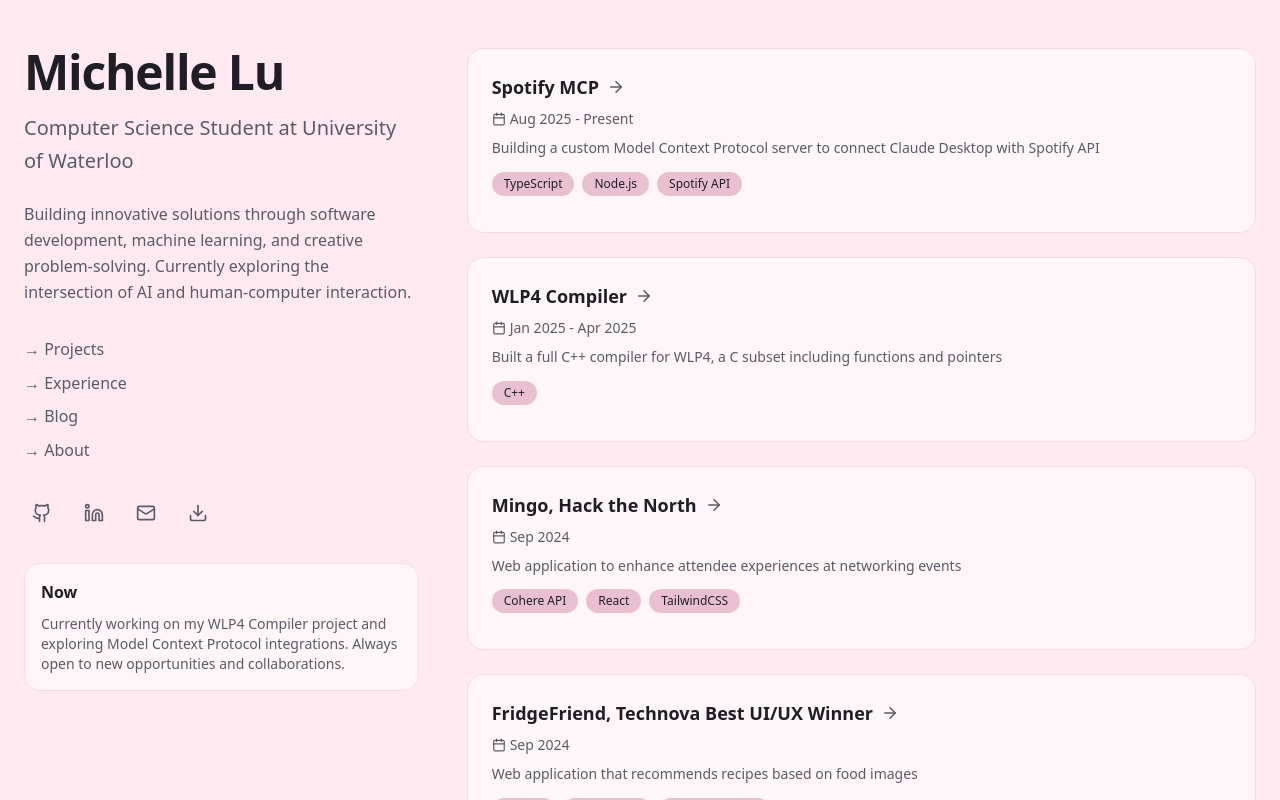
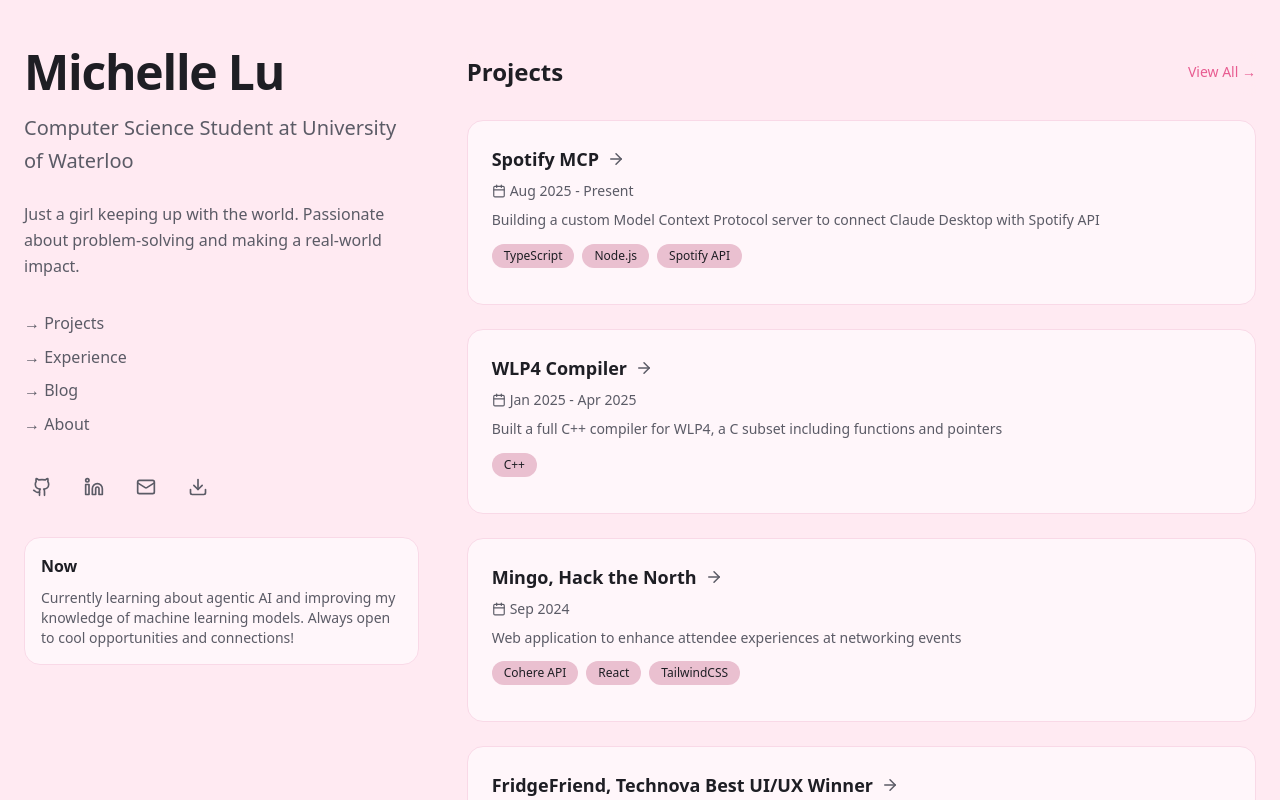
Before and after one commit to albertred/michelle_portfolio, a Next.js app: page / in a window 1280 px wide. Shown: the top 800 px of the page. Built offline with nearby package versions, Linux system fonts and the light colour scheme.

Commit message:
page info fixes

```diff
--- a/src/app/about/page.tsx
+++ b/src/app/about/page.tsx
@@ -2,9 +2,9 @@ import Link from 'next/link';
 import { ChevronLeft, Mail, Download, Github, Linkedin } from 'lucide-react';
 
 const skills = {
-  'Programming Languages': ['C++', 'Python', 'JavaScript', 'TypeScript', 'HTML/CSS'],
-  'Frameworks & Libraries': ['React', 'Node.js', 'Express.js', '.NET Core', 'Django', 'TailwindCSS'],
-  'Tools & Technologies': ['Git', 'Linux', 'Playwright', 'Insomnia', 'MSTest', 'PyTorch', 'MongoDB'],
+  'Programming Languages': ['C++', 'C', 'Python', 'JavaScript', 'HTML/CSS'],
+  'Frameworks & Libraries': ['React', 'Angular', 'Node.js', 'Express.js', '.NET Core', 'PyTorch', 'TailwindCSS'],
+  'Tools & Technologies': ['Git', 'Linux', 'Playwright', 'Insomnia'],
   'Databases': ['SQL', 'MongoDB Atlas'],
   'Cloud & Deployment': ['Vercel', 'Azure']
 };
@@ -15,7 +15,7 @@ const values = [
     description: 'I believe in constantly expanding my knowledge and staying curious about new technologies and methodologies.'
   },
   {
-    title: 'Quality & Craftsmanship',
+    title: 'Creativity',
     description: 'I strive to write clean, maintainable code and build solutions that are both functional and elegant.'
   },
   {
@@ -47,7 +47,7 @@ export default function AboutPage() {
             About Me
           </h1>
           <p className="text-xl text-ink-muted leading-relaxed">
-            Computer Science student, software developer, and lifelong learner.
+            Computer Science student.
           </p>
         </div>
 
@@ -164,7 +164,7 @@ export default function AboutPage() {
                 </div>
                 <div>
                   <span className="text-ink-muted">GPA:</span>
-                  <span className="text-ink ml-2">92.00/100</span>
+                  <span className="text-ink ml-2">91.00/100</span>
                 </div>
               </div>
             </div>
@@ -206,9 +206,8 @@ export default function AboutPage() {
               <h3 className="font-semibold text-ink mb-4">Currently Exploring</h3>
               <div className="space-y-2 text-sm text-ink-muted">
                 <p>• Model Context Protocol development</p>
-                <p>• Advanced compiler optimization techniques</p>
-                <p>• Machine learning in predictive coding</p>
-                <p>• WebGL and creative coding</p>
+                <p>• How to build an LLM from scratch </p>
+                <p>• Machine learning models and their applications</p>
               </div>
             </div>
           </div>
--- a/src/app/blog/page.tsx
+++ b/src/app/blog/page.tsx
@@ -3,20 +3,20 @@ import { ChevronLeft } from 'lucide-react';
 
 // TODO: Replace with actual blog posts from content/blog/*.mdx files
 const blogPosts = [
-  {
-    slug: 'building-spotify-mcp',
-    title: 'Building a Spotify MCP Server for Claude',
-    excerpt: 'How I built a Model Context Protocol server to integrate Spotify with Claude Desktop for natural language music control.',
-    date: '2025-01-15',
-    readTime: '5 min read'
-  },
-  {
-    slug: 'wlp4-compiler-journey',
-    title: 'Building a C++ Compiler from Scratch',
-    excerpt: 'My experience implementing a full compiler for WLP4, including lexical analysis, parsing, semantic analysis, and code generation.',
-    date: '2024-12-10',
-    readTime: '8 min read'
-  }
+  // {
+  //   slug: 'building-spotify-mcp',
+  //   title: 'Building a Spotify MCP Server for Claude',
+  //   excerpt: 'How I built a Model Context Protocol server to integrate Spotify with Claude Desktop for natural language music control.',
+  //   date: '2025-01-15',
+  //   readTime: '5 min read'
+  // },
+  // {
+  //   slug: 'wlp4-compiler-journey',
+  //   title: 'Building a C++ Compiler from Scratch',
+  //   excerpt: 'My experience implementing a full compiler for WLP4, including lexical analysis, parsing, semantic analysis, and code generation.',
+  //   date: '2024-12-10',
+  //   readTime: '8 min read'
+  // }
 ];
 
 export default function BlogPage() {
@@ -38,7 +38,7 @@ export default function BlogPage() {
             Blog
           </h1>
           <p className="text-xl text-ink-muted leading-relaxed">
-            Thoughts on software development, machine learning, and technology.
+            Thoughts on misc topics of intrigue!!
           </p>
         </div>
 
--- a/src/app/globals.css
+++ b/src/app/globals.css
@@ -31,6 +31,10 @@
   }
 }
 
+html {
+  scroll-behavior: smooth;
+}
+
 body {
   background: var(--bg);
   color: var(--ink);
--- a/src/app/projects/[slug]/page.tsx
+++ b/src/app/projects/[slug]/page.tsx
@@ -26,7 +26,7 @@ const projectsData: Record<string, ProjectData> = {
     summary: 'Building a custom Model Context Protocol server to connect Claude Desktop with Spotify API',
     description: `
       <div class="space-y-6">
-        <p>The Spotify MCP (Model Context Protocol) server represents an innovative approach to integrating music streaming capabilities directly into AI conversations. This project bridges the gap between natural language interaction and music control, allowing users to manage their Spotify experience through conversational commands.</p>
+        <p> I wanted to build this project to combine my love for spotify and interest in AI integrations. The Spotify MCP (Model Context Protocol) server represents an innovative approach to integrating music streaming capabilities directly into AI conversations. This project bridges the gap between natural language interaction and music control, allowing users to manage their Spotify experience through conversational commands. </p>
 
         <h2 class="text-2xl font-bold text-ink mt-8 mb-4">The Challenge</h2>
         <p>Modern AI assistants excel at understanding natural language but struggle with real-time integration of external services like music streaming platforms. Users often need to switch between their AI chat interface and music applications, breaking the flow of conversation and productivity.</p>
@@ -51,14 +51,15 @@ const projectsData: Record<string, ProjectData> = {
         </ul>
 
         <h2 class="text-2xl font-bold text-ink mt-8 mb-4">Impact & Learning</h2>
-        <p>This project has deepened my understanding of API integration patterns, real-time communication protocols, and the emerging field of AI-powered application interfaces. It demonstrates how traditional REST APIs can be enhanced with conversational interfaces to create more intuitive user experiences.</p>
+        <p>This project has allowed me to learn about
+        has deepened my understanding of API integration patterns, real-time communication protocols, and the emerging field of AI-powered application interfaces. It demonstrates how traditional REST APIs can be enhanced with conversational interfaces to create more intuitive user experiences.</p>
 
         <p>The project also explores the future of human-computer interaction, where natural language becomes the primary interface for complex application control. This has implications beyond music streaming, potentially revolutionizing how we interact with all digital services.</p>
       </div>
     `,
-    tech: ['TypeScript', 'Node.js', 'Spotify API', 'OAuth 2.0', 'WebSocket', 'MCP Protocol'],
+    tech: ['TypeScript', 'Node.js', 'Spotify API', 'OAuth 2.0', 'MCP Protocol'],
     links: {
-      github: 'https://github.com/albertred',
+      github: 'https://github.com/albertred/Spotify-MCP',
       live: ''
     },
     images: [],
@@ -215,7 +216,7 @@ const projectsData: Record<string, ProjectData> = {
     `,
     tech: ['React', 'TailwindCSS', 'Cohere API', 'Web Audio API', 'JavaScript', 'RESTful APIs'],
     links: {
-      github: 'https://github.com/albertred',
+      github: 'https://devpost.com/software/mingo-ua6mey',
       live: ''
     },
     images: [],
@@ -317,9 +318,9 @@ const projectsData: Record<string, ProjectData> = {
         <p>The project showcases the potential for AI to address sustainability challenges while creating engaging user experiences. Winning the Best UI/UX award validated our approach of putting user needs at the center of technical innovation.</p>
       </div>
     `,
-    tech: ['Python', 'Streamlit', 'YOLOv5', 'PropelAuth', 'MongoDB Atlas', 'Computer Vision', 'Machine Learning'],
+    tech: ['Python', 'Streamlit', 'YOLOv5', 'PropelAuth', 'MongoDB Atlas', 'Computer Vision'],
     links: {
-      github: 'https://github.com/albertred',
+      github: 'https://devpost.com/software/fridge-friend-07xzct',
       live: ''
     },
     images: [],
@@ -450,9 +451,9 @@ const projectsData: Record<string, ProjectData> = {
         <p>This project established my foundation in full-stack development and reinforced the importance of understanding user needs when designing technical solutions.</p>
       </div>
     `,
-    tech: ['Python', 'Django', 'Pandas', 'Openpyxl', 'PyPDF2', 'HTML/CSS', 'SQLite'],
+    tech: ['Python', 'Django', 'Pandas', 'Openpyxl', 'PyPDF2', 'HTML/CSS'],
     links: {
-      github: 'https://github.com/albertred',
+      github: 'https://github.com/albertred/payroll_system',
       live: ''
     },
     images: [],
--- a/src/components/MainPortfolio.tsx
+++ b/src/components/MainPortfolio.tsx
@@ -144,12 +144,7 @@ const experiences = [
   }
 ];
 
-const allItems = [...projects, ...experiences].sort((a, b) => {
-  // Sort by period (most recent first)
-  const aDate = new Date(a.period.split(' – ')[0] || a.period);
-  const bDate = new Date(b.period.split(' – ')[0] || b.period);
-  return bDate.getTime() - aDate.getTime();
-});
+// Removed allItems since we're now displaying projects and experiences in separate sections
 
 export default function MainPortfolio() {
   return (
@@ -173,16 +168,15 @@ export default function MainPortfolio() {
                   Computer Science Student at University of Waterloo
                 </p>
                 <p className="text-ink-muted leading-relaxed">
-                  Building innovative solutions through software development, machine learning, and creative problem-solving.
-                  Currently exploring the intersection of AI and human-computer interaction.
+                  Just a girl keeping up with the world. Passionate about problem-solving and making a real-world impact.
                 </p>
               </div>
 
               {/* Quick Links */}
               <nav className="space-y-2">
-                <Link href="/projects" className="block text-ink-muted hover:text-accent-600 transition-colors duration-200">
+                <a href="#work" className="block text-ink-muted hover:text-accent-600 transition-colors duration-200">
                   → Projects
-                </Link>
+                </a>
                 <a href="#experience" className="block text-ink-muted hover:text-accent-600 transition-colors duration-200">
                   → Experience
                 </a>
@@ -235,8 +229,7 @@ export default function MainPortfolio() {
               <div className="p-4 bg-card rounded-2xl border border-border">
                 <h3 className="font-semibold text-ink mb-2">Now</h3>
                 <p className="text-sm text-ink-muted">
-                  Currently working on my WLP4 Compiler project and exploring Model Context Protocol integrations.
-                  Always open to new opportunities and collaborations.
+                  Currently learning about agentic AI and improving my knowledge of machine learning models. Always open to cool opportunities and connections!
                 </p>
               </div>
             </div>
@@ -244,12 +237,43 @@ export default function MainPortfolio() {
 
           {/* Right Column - Scrollable Feed */}
           <div className="space-y-6">
-            {allItems.map((item) => (
-              <Card
-                key={item.id}
-                {...item}
-              />
-            ))}
+            {/* Projects Section */}
+            <section id="work" className="scroll-mt-24">
+              <div className="flex items-center justify-between mb-6 sticky top-4 bg-bg/80 backdrop-blur-sm py-2 z-10">
+                <h2 className="text-2xl font-bold text-ink">
+                  Projects
+                </h2>
+                <Link
+                  href="/projects"
+                  className="text-sm text-accent-600 hover:text-accent-600/80 transition-colors duration-200 font-medium"
+                >
+                  View All →
+                </Link>
+              </div>
+              <div className="space-y-6">
+                {projects.map((project) => (
+                  <Card
+                    key={project.id}
+                    {...project}
+                  />
+                ))}
+              </div>
+            </section>
+
+            {/* Experience Section */}
+            <section id="experience" className="scroll-mt-24">
+              <h2 className="text-2xl font-bold text-ink mb-6 sticky top-4 bg-bg/80 backdrop-blur-sm py-2 z-10">
+                Experience
+              </h2>
+              <div className="space-y-6">
+                {experiences.map((experience) => (
+                  <Card
+                    key={experience.id}
+                    {...experience}
+                  />
+                ))}
+              </div>
+            </section>
           </div>
         </div>
       </div>
```
Also changed, not shown: content/gallery.jpg (added).
